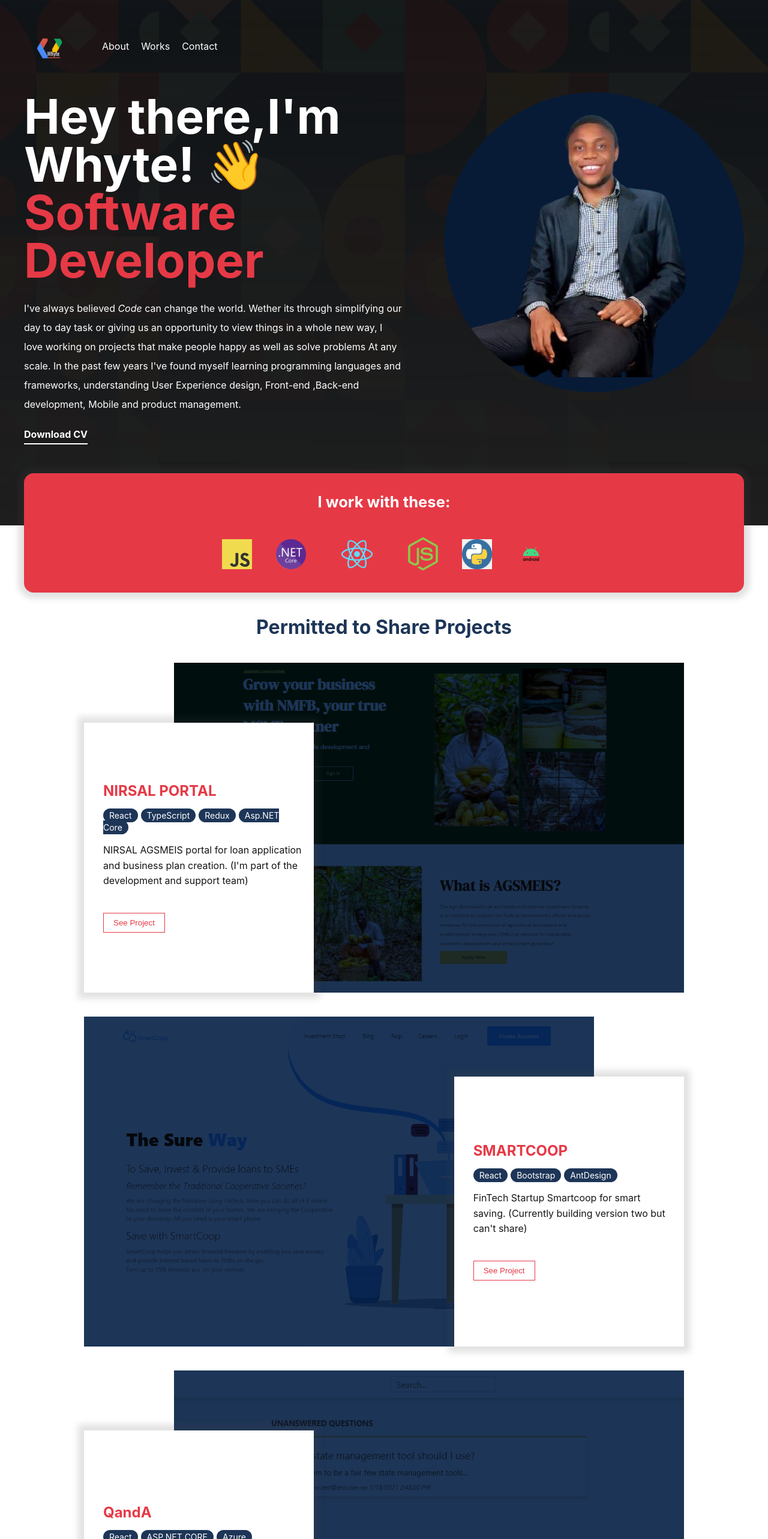
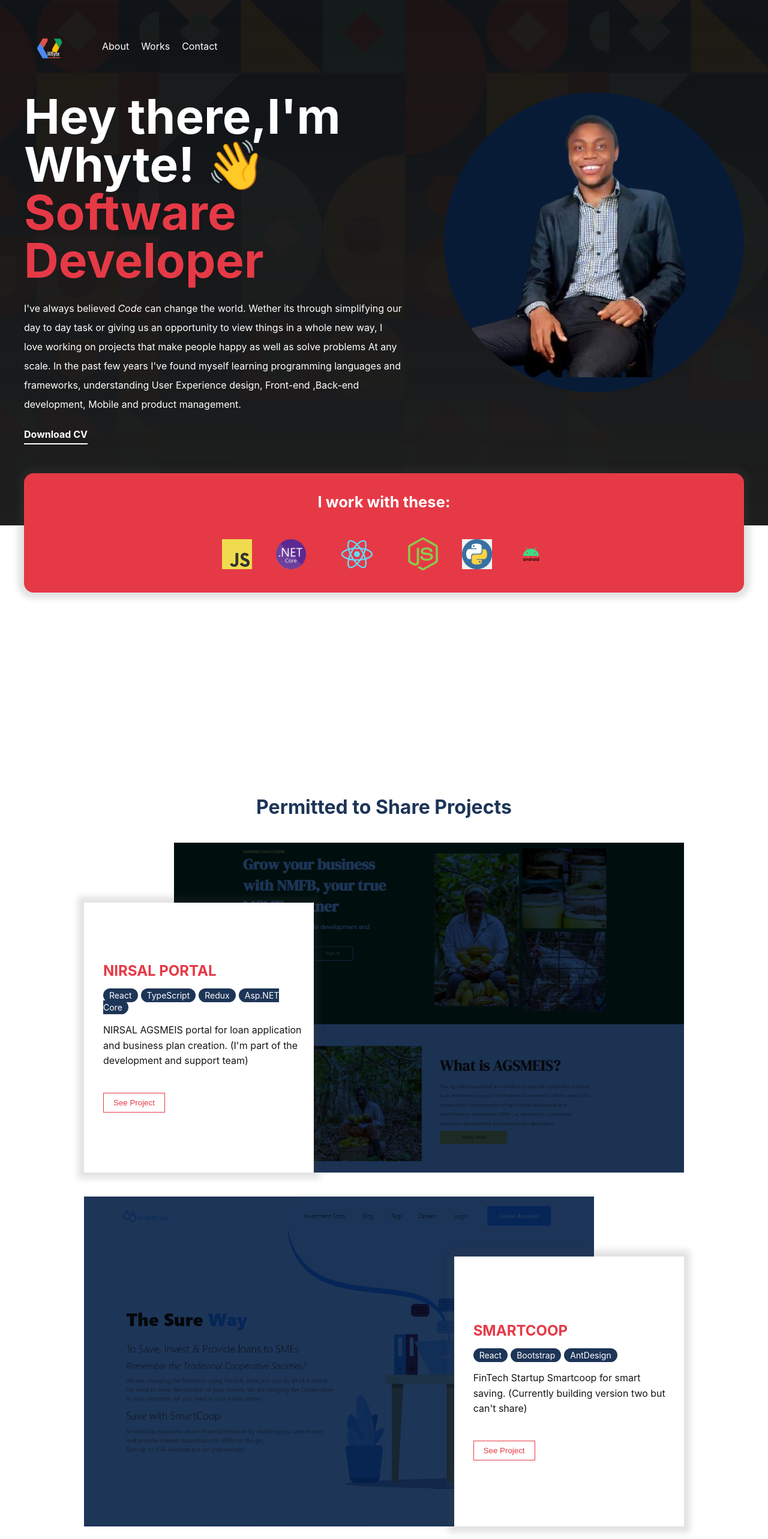
Before and after one commit to princewhyte2/React-Portfolio, a React (Create React App) app: page / in a window 1280 px wide. Shown: the top 2566 px of the page at 60% size. Built offline with nearby package versions, Linux system fonts and the light colour scheme.

Commit message:
feat: changes

```diff
--- a/src/components/header/header.css
+++ b/src/components/header/header.css
@@ -232,7 +232,7 @@ html {
 
   .works-section {
     padding: 0 1rem;
-    margin-top: 150px !important;
+    margin-top: 0px !important;
   }
 
   .stack-wrapper {
@@ -260,7 +260,10 @@ html {
   .stack-wrapper img {
     width: 11%;
   }
-
+  .works-section {
+    padding: 0 1rem;
+    margin-top: 450px !important;
+  }
   #react-logo {
     width: 13%;
   }
--- a/src/components/works/Works.jsx
+++ b/src/components/works/Works.jsx
@@ -23,6 +23,7 @@ const Works = ({ direction, content }) => {
           direction={work.direction}
           className={"work-section-wrapper"}
           index={work.index}
+          key={work.index}
         >
           <div
             className={`${
```
Also changed, not shown: 1 other file (tests, documents, lock files or other folders).
